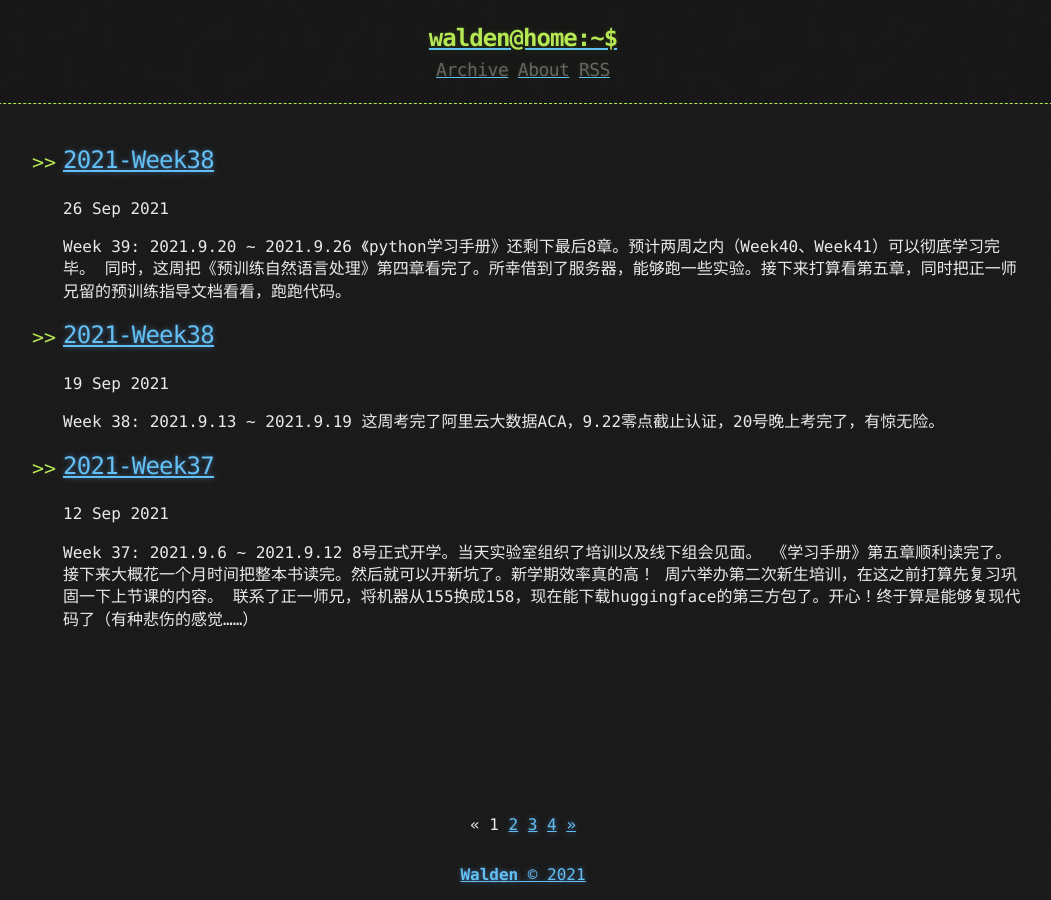
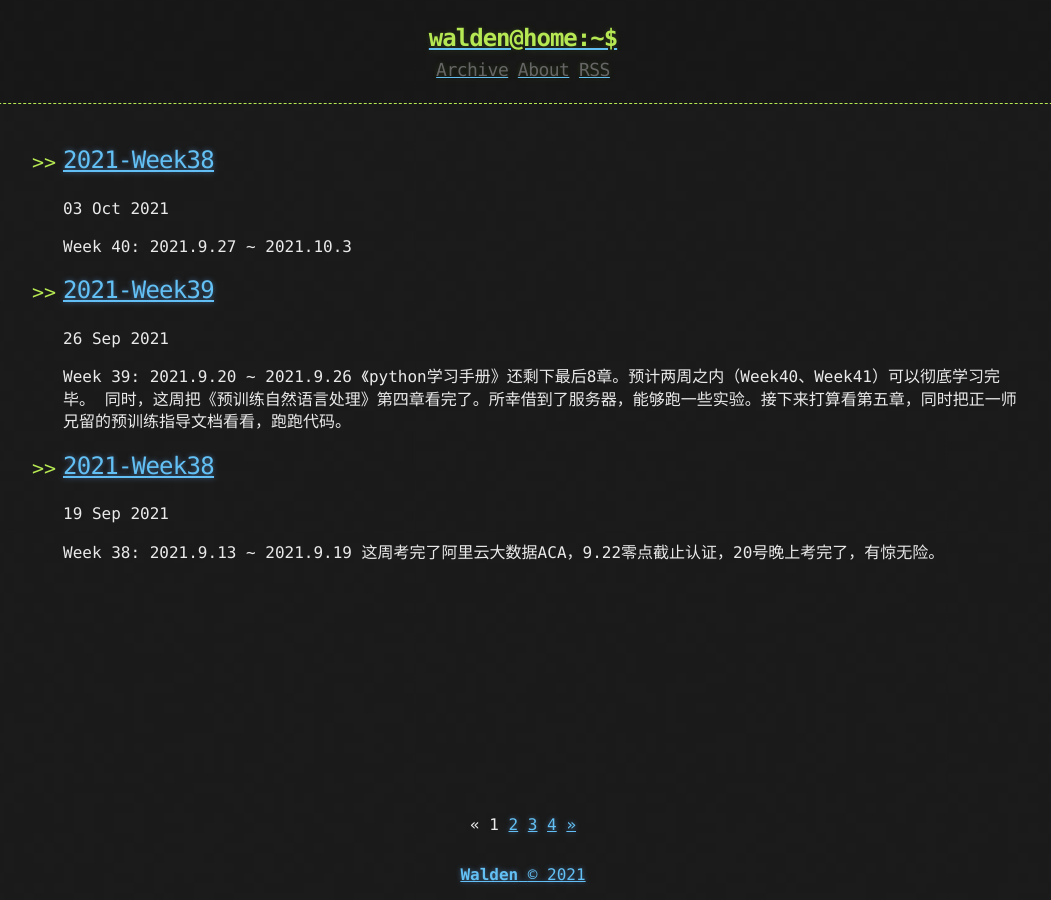
Before and after one commit to WaldenRUC/WaldenRUC.github.io, a Jekyll site: the page built from index.html, in a window 1280 px wide. Shown: the whole page, without its empty margins (117-1168 px from the left). Built offline with Jekyll 4.4.1, drawn with Linux system fonts in a browser that asks for light colours; the list of posts is cut into pages by our own code.

Commit message:
Week 40 upload

```diff
--- a/_posts/2021-09-26-2021-Week39.md
+++ b/_posts/2021-09-26-2021-Week39.md
@@ -1,5 +1,5 @@
 ---
-title:  "2021-Week38"
+title:  "2021-Week39"
 published: true
 ---
 
--- /dev/null
+++ b/_posts/2021-10-03-2021-Week40.md
@@ -0,0 +1,6 @@
+---
+title:  "2021-Week38"
+published: true
+---
+
+## Week 40: 2021.9.27 ~ 2021.10.3
```
